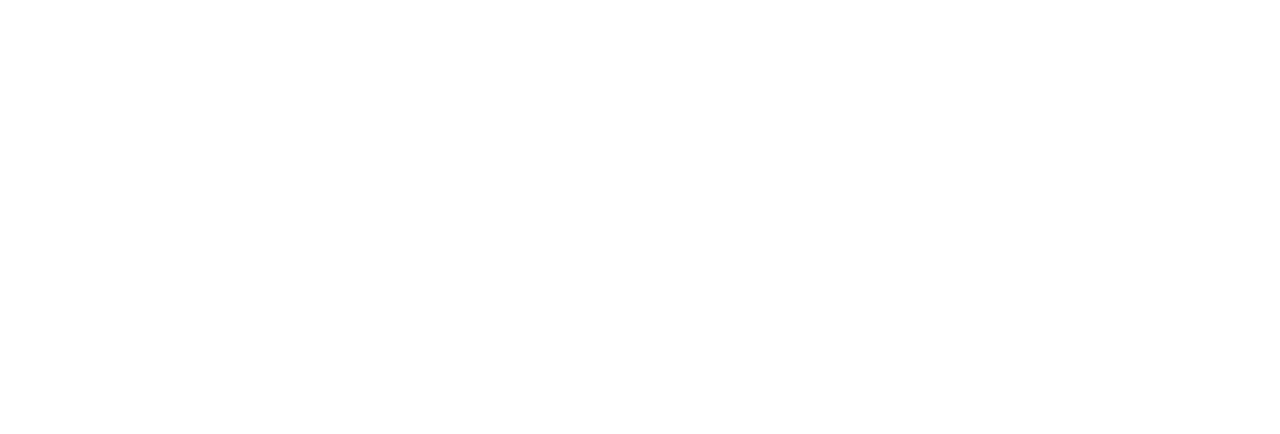
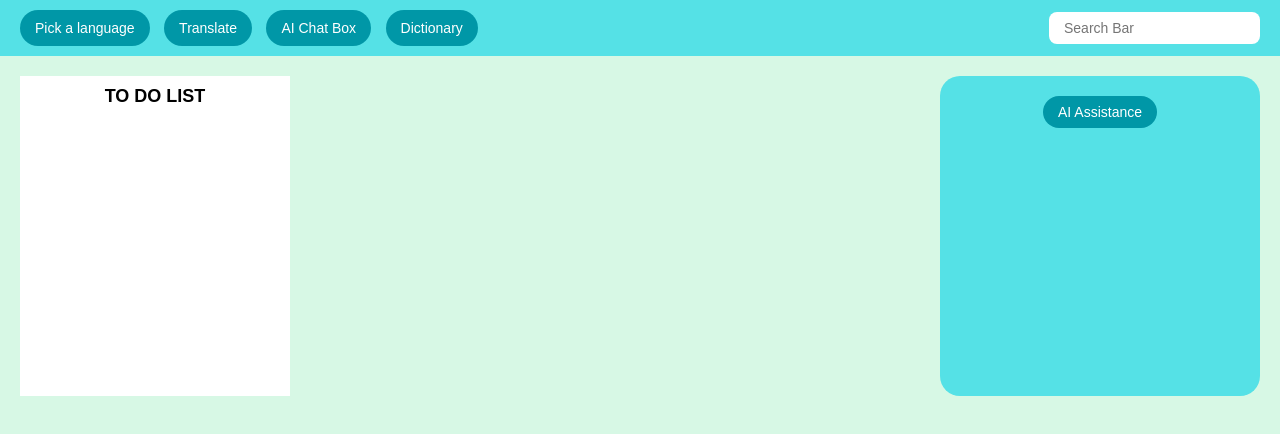
Before and after one commit to orianacodes/ESL-Assistant, a plain HTML site: page index.html in a window 1280 px wide. Drawn offline with Linux system fonts and the light colour scheme.

Commit message:
Website display

```diff
--- a/index.html
+++ b/index.html
@@ -1 +1,43 @@
-<!-- This is a single-line HTML comment -->
+<!-- Web Developer: Oriana Jaramillo -->
+
+
+
+
+
+
+<!DOCTYPE html>
+<html lang="en">
+<head>
+  <meta charset="UTF-8">
+  <meta name="viewport" content="width=device-width, initial-scale=1.0">
+  <title>ESL Assistant </title>
+  <link rel="stylesheet" href="style.css">
+</head>
+<body>
+  <!-- Top Navigation Bar -->
+  <header>
+    <nav class="navbar">
+      <div class="nav-buttons">
+        <button>Pick a language</button>
+        <button>Translate</button>
+        <button>AI Chat Box</button>
+        <button>Dictionary</button>
+      </div>
+      <input type="text" placeholder="Search Bar" class="search-bar">
+    </nav>
+  </header>
+
+  <!-- Main content -->
+  <main>
+    <section class="todo">
+      <h2>TO DO LIST</h2>
+    </section>
+
+    <section class="ai-assistance">
+      <button class="ai-button">AI Assistance</button>
+    </section>
+  </main>
+
+  <script src="script.js"></script>
+</body>
+</html>
--- a/script.js
+++ b/script.js
@@ -0,0 +1,2 @@
+// This is for future interactivity
+console.log("Page loaded!");
--- a/style.css
+++ b/style.css
@@ -0,0 +1,82 @@
+/* General styles */
+body {
+  margin:0;
+  font-family: Arial, sans-serif;
+  background-color: #d7f8e5; /* green background */
+}
+
+/* Nav bar */
+.navbar {
+  background-color: #55E1E6; /* light blue */
+  display: flex;
+  justify-content: space-between;
+  align-items: center;
+  padding: 10px 20px;
+}
+
+.nav-buttons button {
+  background-color: #0097A7; /* teal */
+  color: #fff;
+  border: none;
+  padding: 10px 15px;
+  margin-right: 10px;
+  border-radius: 20px;
+  cursor: pointer;
+  font-size: 14px;
+}
+
+.nav-buttons button:hover {
+  background-color: #3840b4; /* darker on hover */
+}
+
+/* Search bar */
+.search-bar {
+  padding: 8px 15px;
+  border-radius: 8px;
+  border: none;
+  font-size: 14px;
+}
+
+/* Main content layout */
+main {
+  display: flex;
+  justify-content: space-between;
+  padding: 20px;
+}
+
+/* To-do list section */
+.todo {
+  background-color: #fff; /* white box */
+  width: 250px;
+  height: 300px;
+  padding: 10px;
+}
+
+.todo h2 {
+  margin-top: 0;
+  text-align: center;
+  font-size: 18px;
+}
+
+/* AI Assistance section */
+.ai-assistance {
+  background-color: #55E1E6; /* light blue box */
+  width: 300px;
+  height: 300px;
+  padding: 10px;
+  border-radius: 20px;
+  display: flex;
+  justify-content: center;
+  align-items: flex-start;
+}
+
+.ai-button {
+  background-color: #0097A7; /* teal */
+  color: #fff;
+  border: none;
+  padding: 8px 15px;
+  border-radius: 20px;
+  cursor: pointer;
+  font-size: 14px;
+  margin-top: 10px;
+}
```
